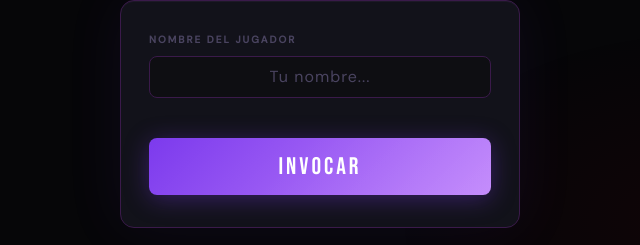
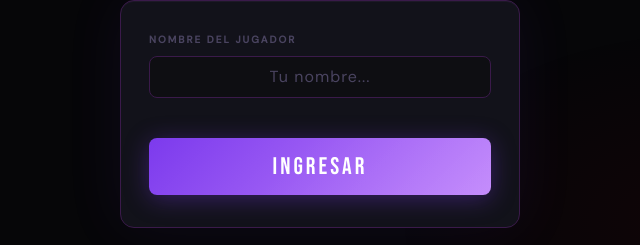
Before and after one commit to fannervergara44-boop/ppt-belze, a website: page public/index.html in a window 1280 px wide. Shown: the part 418-663 px from the top of the page, 320-960 px from the left. Drawn offline with nearby package versions, Linux system fonts and the light colour scheme; no server answers.

Commit message:
cambio boton

```diff
--- a/public/index.html
+++ b/public/index.html
@@ -26,7 +26,7 @@
       maxlength="18"
       autocomplete="off"
     />
-    <button class="welcome-cta" onclick="enterLobby()">INVOCAR</button>
+    <button class="welcome-cta" onclick="enterLobby()">Ingresar</button>
   </div>
 
   <div class="curse-marks">⛧ &nbsp; 呪 &nbsp; ⛧</div>
```
